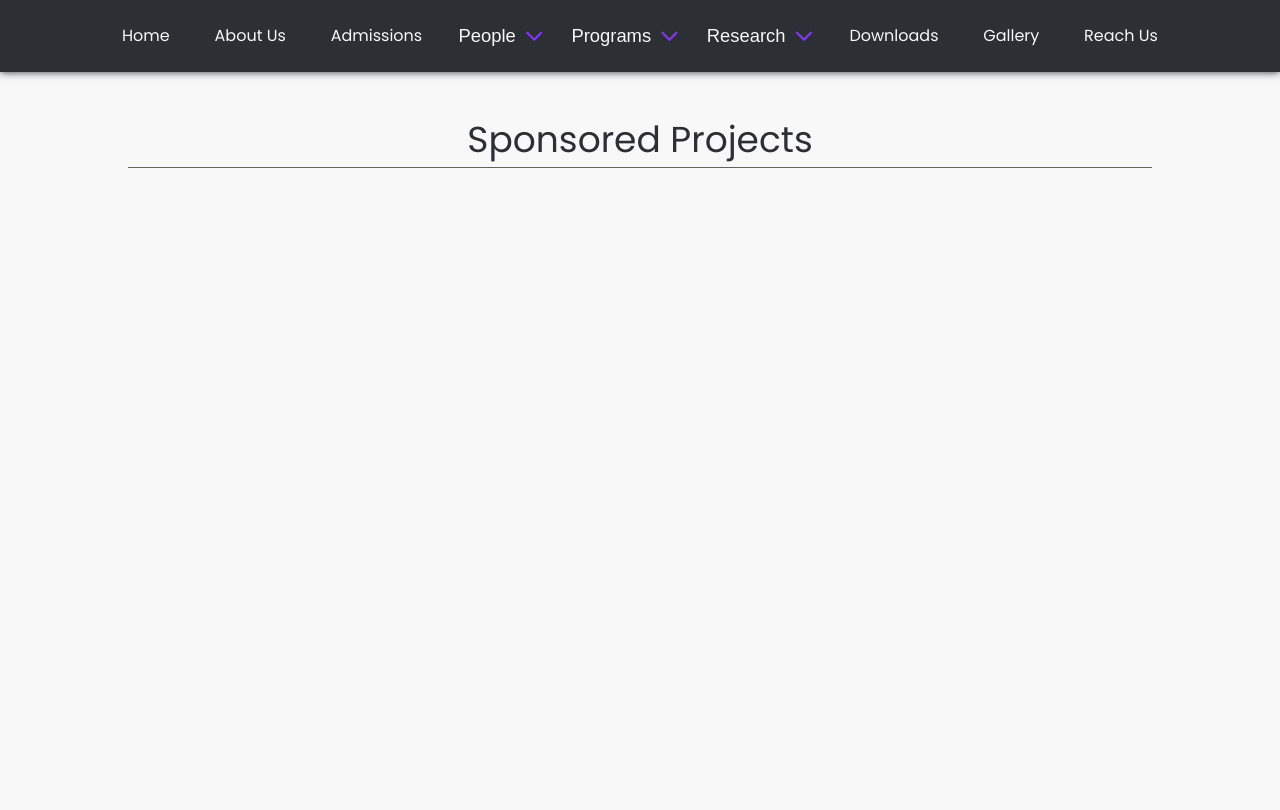
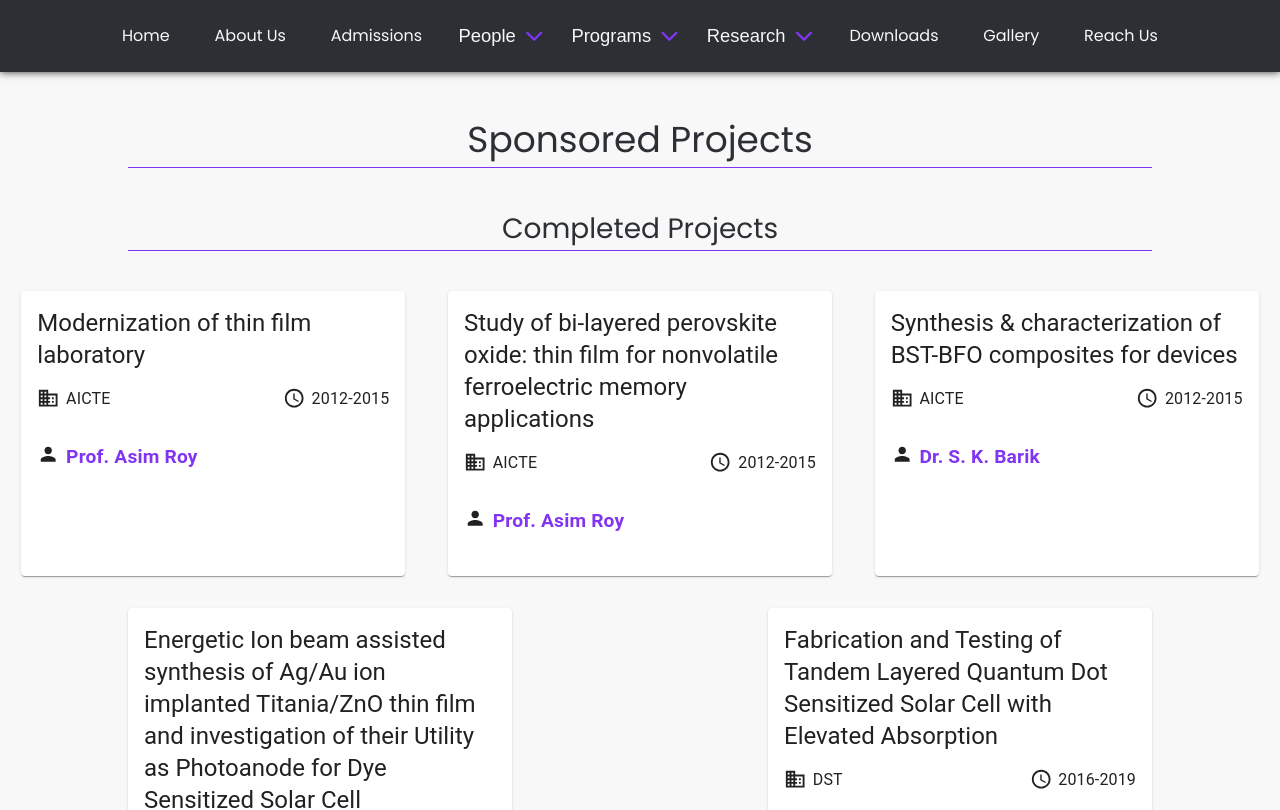
Before and after one commit to nitsphy-dev/physics21, a React (Create React App) app: page /research/projects in a window 1280 px wide. Shown: the top 810 px of the page. Built offline with nearby package versions, Linux system fonts and the light colour scheme.

Commit message:
Sponsored Projects page complete

```diff
--- /dev/null
+++ b/public/db/projects.json
@@ -0,0 +1,42 @@
+{
+  "completed": [
+    {
+      "name": "Modernization of thin film laboratory",
+      "org": "AICTE",
+      "time": "2012-2015",
+      "fic": "Prof. Asim Roy"
+    },
+    {
+      "name": "Study of bi-layered perovskite oxide: thin film for nonvolatile ferroelectric memory applications",
+      "org": "AICTE",
+      "time": "2012-2015",
+      "fic": "Prof. Asim Roy"
+    },
+    {
+      "name": "Synthesis & characterization of BST-BFO composites for devices",
+      "org": "AICTE",
+      "time": "2012-2015",
+      "fic": "Dr. S. K. Barik"
+    },
+    {
+      "name": "Energetic Ion beam assisted synthesis of Ag/Au ion implanted Titania/ZnO thin film and investigation of their Utility as Photoanode for Dye Sensitized Solar Cell",
+      "org": "IUAC",
+      "time": "2016-2019",
+      "fic": "Dr. R. G. Nair"
+    },
+    {
+      "name": "Fabrication and Testing of Tandem Layered Quantum Dot Sensitized Solar Cell with Elevated Absorption",
+      "org": "DST",
+      "time": "2016-2019",
+      "fic": "Dr. R. G. Nair & Dr. A. Chowdhury"
+    }
+  ],
+  "ongoing": [
+    {
+      "name": "Development of Physics Research Laboratories under DST-FIST scheme",
+      "org": "DST",
+      "time": "2017-2022",
+      "fic": "Department of Physics"
+    }
+  ]
+}
--- /dev/null
+++ b/src/components/ProjectsCard.jsx
@@ -0,0 +1,40 @@
+import React from "react";
+
+import { Card, CardContent, Typography } from "@material-ui/core";
+import {
+  Business as BusinessIcon,
+  Person as PersonIcon,
+  QueryBuilder as QueryBuilderIcon,
+} from "@material-ui/icons";
+
+import useStyles from "./css/ProjectsCard.styles";
+
+const ProjectsCard = (props) => {
+  const { data } = props;
+  const classes = useStyles();
+  return (
+    <Card className={classes.root}>
+      <CardContent>
+        <Typography variant="h5" component="h2">
+          {data.name}
+        </Typography>
+        <div className={classes.projectData}>
+          <div className={classes.projectDetails}>
+            <BusinessIcon className={classes.icon} />
+            <Typography> {data.org}</Typography>
+          </div>
+          <div className={classes.projectDetails}>
+            <QueryBuilderIcon className={classes.icon} />
+            <Typography> {data.time}</Typography>
+          </div>
+        </div>
+        <div className={classes.projectDetails}>
+          <PersonIcon className={classes.icon} />
+          <Typography className={classes.mainTxt}>{data.fic}</Typography>
+        </div>
+      </CardContent>
+    </Card>
+  );
+};
+
+export default ProjectsCard;
--- a/src/components/Researchs.jsx
+++ b/src/components/Researchs.jsx
@@ -6,7 +6,7 @@ import {
   AccordionDetails,
   Typography,
 } from "@material-ui/core";
-import { ExpandMore as ExpandMoreIcon, Widgets } from "@material-ui/icons";
+import { ExpandMore as ExpandMoreIcon } from "@material-ui/icons";
 
 import useStyles from "./css/Researchs.styles";
 
--- /dev/null
+++ b/src/components/css/ProjectsCard.styles.jsx
@@ -0,0 +1,28 @@
+// material-ui
+import { makeStyles } from "@material-ui/core/styles";
+
+const useStyles = makeStyles((theme) => ({
+  root: {
+    width: "30%",
+    margin: "1rem auto",
+  },
+  projectData: {
+    display: "flex",
+    justifyContent: "space-between",
+  },
+  projectDetails: {
+    display: "flex",
+    padding: "1rem 0",
+  },
+  icon: {
+    fontSize: "1.4rem",
+    marginRight: "0.4rem",
+  },
+  mainTxt: {
+    color: "var(--theme1-100) !important",
+    fontWeight: "bold",
+    fontSize: "1.2rem",
+  },
+}));
+
+export default useStyles;
--- a/src/pages/Projects.jsx
+++ b/src/pages/Projects.jsx
@@ -1,14 +1,36 @@
-import React, { useEffect } from "react";
+import React, { useEffect, useState } from "react";
 
 import "./css/Projects.scss";
+
+import ProjectsCard from "../components/ProjectsCard";
 
 const Projects = (props) => {
   useEffect(() => {
     document.title = props.title;
   }, [props.title]);
+
+  const [data, setData] = useState(null);
+
+  useEffect(() => {
+    fetch("/db/projects.json")
+      .then((response) => response.json())
+      .then((res) => {
+        setData(res);
+      });
+  }, []);
+
   return (
     <main className="projects">
       <div className="heading title">Sponsored Projects</div>
+      <div className="heading">Completed Projects</div>
+      <div className="projects">
+        {data &&
+          data.completed.map((d, i) => <ProjectsCard key={i} data={d} />)}
+      </div>
+      <div className="heading">Ongoing Projects</div>
+      <div className="projects">
+        {data && data.ongoing.map((d, i) => <ProjectsCard key={i} data={d} />)}
+      </div>
     </main>
   );
 };
--- a/src/pages/RnDFacilities.jsx
+++ b/src/pages/RnDFacilities.jsx
@@ -1,6 +1,14 @@
 import React, { useEffect } from "react";
 
 import "./css/RnDFacilities.scss";
+
+import {
+  Accordion,
+  AccordionSummary,
+  AccordionDetails,
+  Typography,
+} from "@material-ui/core";
+import { ExpandMore as ExpandMoreIcon } from "@material-ui/icons";
 
 const RnDFacilities = (props) => {
   useEffect(() => {
@@ -9,6 +17,62 @@ const RnDFacilities = (props) => {
   return (
     <main className="rnd-facilities">
       <div className="heading title">R&amp;D Facilities</div>
+      <Accordion className="rnd-accordion" defaultExpanded="true">
+        <AccordionSummary
+          expandIcon={<ExpandMoreIcon />}
+          aria-controls="panel1a-content"
+          id="panel1a-header"
+        >
+          <Typography variant="h5">Departmental Research Facilities</Typography>
+        </AccordionSummary>
+        <AccordionDetails>
+          <ul>
+            <li>UV - VIS NIR Spectrophotometer</li>
+            <li>Hybrid Sputtering Unit</li>
+            <li>
+              Physical vapor deposition (Thermal evaporation, RF sputtering
+              technique)
+            </li>
+            <li>
+              Keithley 4200 semiconductor characterization equipped with 4 probe
+              station
+            </li>
+            <li>Hand-Held Light Meter</li>
+            <li>Ultrasonic Bath</li>
+            <li>Microwave Oven</li>
+            <li>Muffle furnace</li>
+            <li>Hot Air Oven</li>
+            <li>Analytical Balance</li>
+            <li>Centrifuge</li>
+            <li>Photocatalytic Reactor</li>
+            <li>Peristaltic Pump</li>
+            <li>pH meter</li>
+            <li>Rotary Evaporator</li>
+            <li>Low temperature photoconductivity chamber</li>
+            <li>Programmable Spin Coating unit</li>
+            <li>Horizontal Tubular Furnace</li>
+            <li>
+              Benchtop Research Grade Spectrofluorometer (Fluoromax-4) and solid
+              sample holder
+            </li>
+            <li>Ultrasonic Bath Sonicator (3.5 L), 120 Wattage</li>
+            <li>Vacuum Drying Oven</li>
+            <li>Dual Channel Source Measuring Unit (SMU)</li>
+            <li>Vacuum Pump</li>
+            <li>Temperature Control System</li>
+            <li>Weighing balance</li>
+            <li>Electrometer/Source Meter</li>
+            <li>Peristaltic Pump</li>
+            <li>Thermal Evaporation unit</li>
+            <li>De-ionized Water System</li>
+            <li>UV Ozone Cleaner</li>
+            <li>Digital Spinot</li>
+            <li>Oil free vacuum pump</li>
+            <li>Multispin motorless magnetic stirrer</li>
+            <li>High Performing Computer (Paramshavak)</li>
+          </ul>
+        </AccordionDetails>
+      </Accordion>
     </main>
   );
 };
--- a/src/pages/css/Projects.scss
+++ b/src/pages/css/Projects.scss
@@ -20,4 +20,10 @@ main.projects {
     text-align: justify;
     font-size: 2.6vh;
   }
+
+  .projects {
+    display: flex;
+    flex-wrap: wrap;
+    justify-content: space-evenly;
+  }
 }
--- a/src/pages/css/RnDFacilities.scss
+++ b/src/pages/css/RnDFacilities.scss
@@ -20,4 +20,9 @@ main.rnd-facilities {
     text-align: justify;
     font-size: 2.6vh;
   }
+
+  .rnd-accordion {
+    width: 80%;
+    margin: auto;
+  }
 }
```
